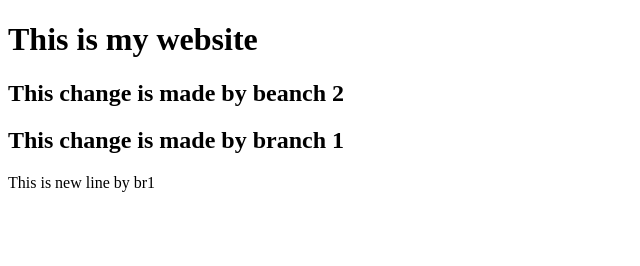
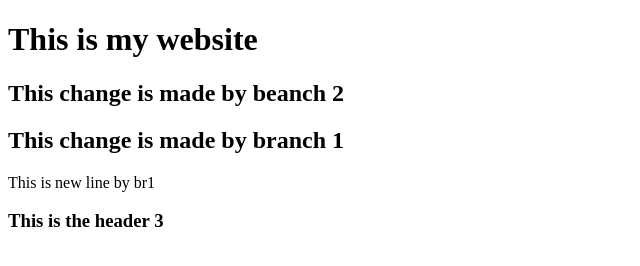
Before and after one commit to Jahid-Hasan1/merge2, a plain HTML site: page index.html in a window 1280 px wide. Shown: the whole page, without its empty margins (0-640 px from the left). Drawn offline with Linux system fonts and the light colour scheme.

Commit message:
h3 added

```diff
--- a/index.html
+++ b/index.html
@@ -11,5 +11,6 @@
     <h2>This change is made by beanch 2</h2>
     <h2>This change is made by branch 1</h2>
     This is new line by br1
+    <h3>This is the header 3</h3>
 </body>
 </html>
```
